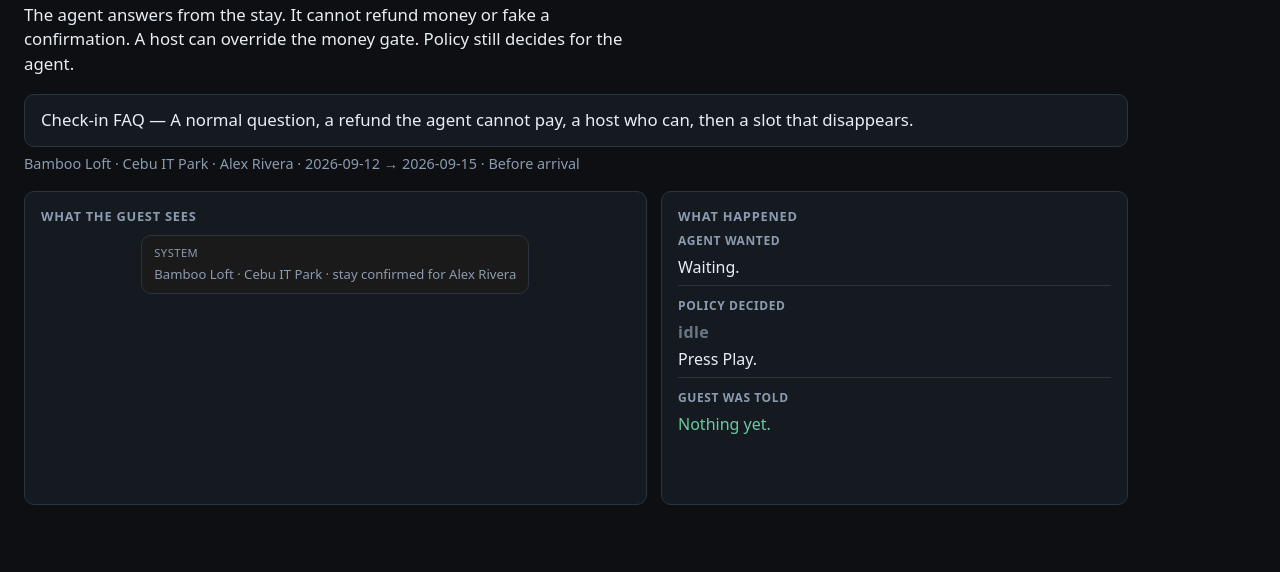
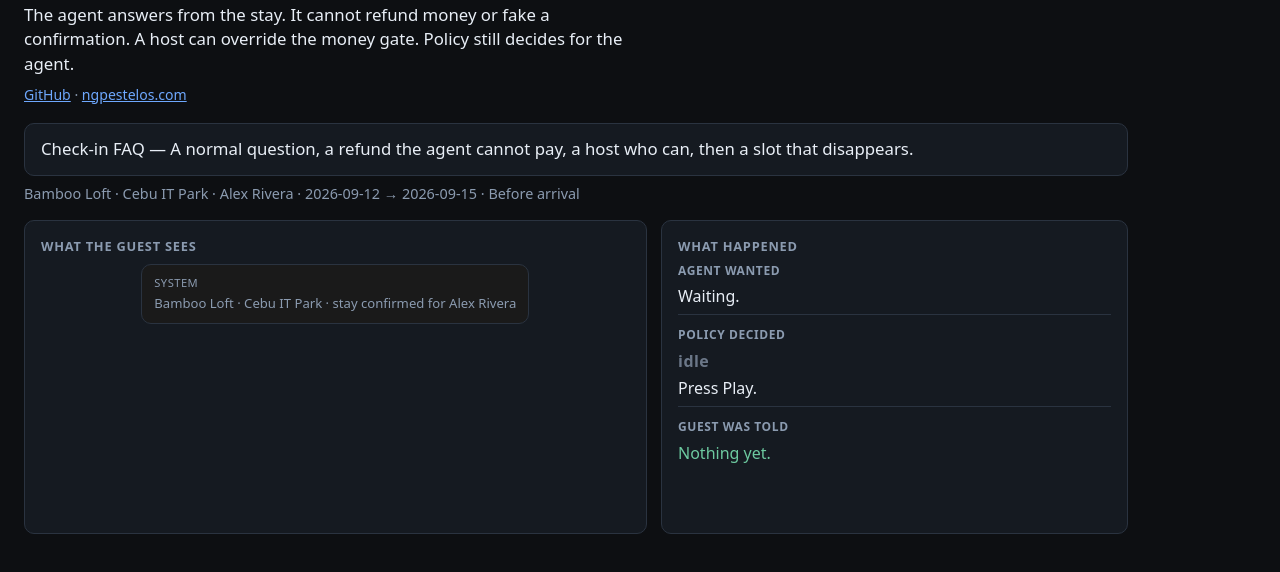
Before and after one commit to ngpestelos/guest-stay-agent, a plain HTML site: page public/index.html in a window 1280 px wide. Shown: the part 82-654 px from the top of the page. Drawn offline with Linux system fonts and the light colour scheme; no server answers.

Commit message:
Add GitHub and site links on the demo page

```diff
--- a/public/demo.css
+++ b/public/demo.css
@@ -44,6 +44,21 @@ h3 { font-size: 0.75rem; text-transform: uppercase; letter-spacing: 0.05em; colo
   max-width: 38rem;
   color: var(--fg);
   font-size: 1.05rem;
+}
+
+.credits {
+  margin: 0.55rem 0 0;
+  font-size: 0.88rem;
+  color: var(--muted);
+}
+
+.credits a {
+  color: var(--accent);
+  text-decoration: underline;
+}
+
+.credits a:hover {
+  color: var(--fg);
 }
 
 .top {
--- a/public/index.html
+++ b/public/index.html
@@ -4,7 +4,7 @@
   <meta charset="utf-8">
   <meta name="viewport" content="width=device-width, initial-scale=1">
   <title>Guest stay agent</title>
-  <link rel="stylesheet" href="demo.css?v=opt1">
+  <link rel="stylesheet" href="demo.css?v=opt2">
 </head>
 <body>
   <p id="boot">Loading…</p>
@@ -14,6 +14,7 @@
         <p class="eyebrow">Demo · not a product</p>
         <h1>Guest stay agent</h1>
         <p class="lede">The agent answers from the stay. It cannot refund money or fake a confirmation. A host can override the money gate. Policy still decides for the agent.</p>
+        <p class="credits"><a href="https://github.com/ngpestelos/guest-stay-agent">GitHub</a> · <a href="https://ngpestelos.com">ngpestelos.com</a></p>
       </div>
       <div class="top-actions">
         <button type="button" id="btn-walk" class="primary">Play</button>
```
